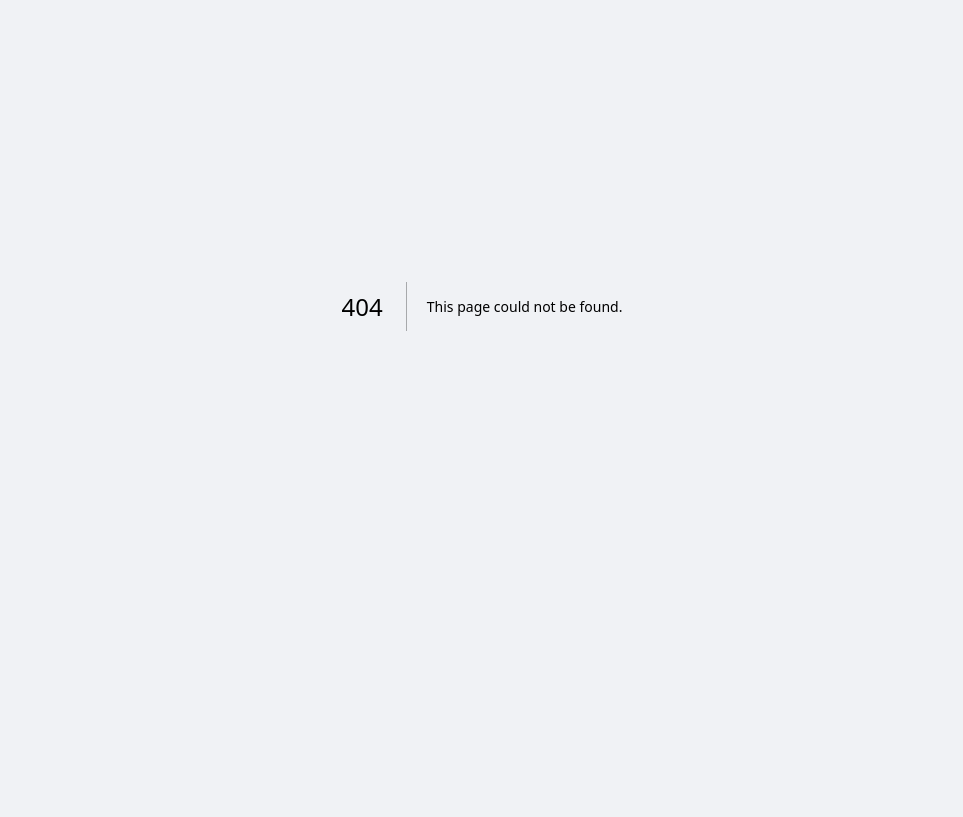
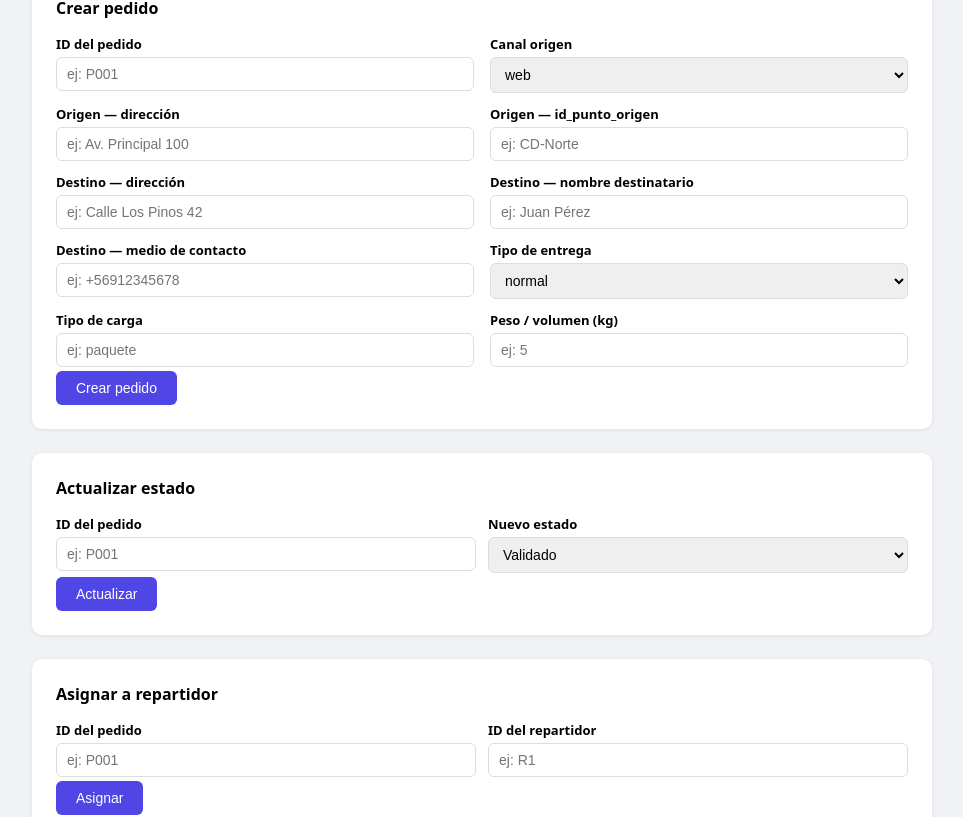
Before and after one commit to Giovvnni/ArquiSW_Entrega1, a Next.js app in the folder frontend/: page /pedidos in a window 1280 px wide. Before the commit this address had no page. Shown: the part 178-995 px from the top of the page, without its empty margins (158-1121 px from the left). Before the commit the page ends 916 px from the top, so only its background shows below. Built offline with nearby package versions, Linux system fonts and the light colour scheme.

Commit message:
feat: add pedidos page with crear, validar and asignar forms

```diff
--- /dev/null
+++ b/frontend/app/pedidos/page.tsx
@@ -0,0 +1,218 @@
+"use client";
+import { useState } from "react";
+import { api, Pedido } from "../../lib/api";
+
+const inp: React.CSSProperties = {
+  display: "block", width: "100%", padding: "8px 10px",
+  border: "1px solid #ddd", borderRadius: 6, fontSize: 14, boxSizing: "border-box",
+};
+const lbl: React.CSSProperties = { display: "block", marginBottom: 4, fontWeight: 600, fontSize: 13 };
+const btn: React.CSSProperties = {
+  padding: "9px 20px", background: "#4f46e5", color: "white",
+  border: "none", borderRadius: 6, cursor: "pointer", fontSize: 14, marginTop: 4,
+};
+const card: React.CSSProperties = {
+  background: "white", borderRadius: 10, padding: 24,
+  boxShadow: "0 1px 4px rgba(0,0,0,.08)", marginBottom: 24,
+};
+const grid2: React.CSSProperties = { display: "grid", gridTemplateColumns: "1fr 1fr", gap: "12px 16px" };
+
+function Result({ data, error }: { data: unknown; error: string }) {
+  if (error) return <p style={{ color: "#dc2626", marginTop: 8, fontSize: 13 }}>{error}</p>;
+  if (!data) return null;
+  return (
+    <pre style={{
+      marginTop: 12, background: "#f8f8f8", padding: 12, borderRadius: 6,
+      fontSize: 12, overflow: "auto", border: "1px solid #eee",
+    }}>
+      {JSON.stringify(data, null, 2)}
+    </pre>
+  );
+}
+
+export default function PedidosPage() {
+  // --- Crear pedido ---
+  const [form, setForm] = useState({
+    id: "", origenDir: "", origenId: "",
+    destinoDir: "", destinoNombre: "", destinoContacto: "",
+    tipo_entrega: "normal", canal_origen: "web", tipo_carga: "", peso_volumen: "",
+  });
+  const [crearRes, setCrearRes] = useState<Pedido | null>(null);
+  const [crearErr, setCrearErr] = useState("");
+
+  const handleCrear = async () => {
+    setCrearErr(""); setCrearRes(null);
+    try {
+      const result = await api.crearPedido({
+        id: form.id,
+        origen: { direccion: form.origenDir, id_punto_origen: form.origenId },
+        destino: { direccion: form.destinoDir, nombre_destinatario: form.destinoNombre, medio_contacto: form.destinoContacto },
+        tipo_entrega: form.tipo_entrega,
+        canal_origen: form.canal_origen,
+        tipo_carga: form.tipo_carga,
+        peso_volumen: Number(form.peso_volumen),
+      });
+      setCrearRes(result);
+    } catch (e) {
+      setCrearErr((e as Error).message);
+    }
+  };
+
+  // --- Actualizar estado ---
+  const [estadoId, setEstadoId] = useState("");
+  const [nuevoEstado, setNuevoEstado] = useState("Validado");
+  const [estadoRes, setEstadoRes] = useState<Pedido | null>(null);
+  const [estadoErr, setEstadoErr] = useState("");
+
+  const handleEstado = async () => {
+    setEstadoErr(""); setEstadoRes(null);
+    try {
+      setEstadoRes(await api.actualizarEstado(estadoId, nuevoEstado));
+    } catch (e) {
+      setEstadoErr((e as Error).message);
+    }
+  };
+
+  // --- Asignar pedido ---
+  const [asignarPedidoId, setAsignarPedidoId] = useState("");
+  const [asignarRepId, setAsignarRepId] = useState("");
+  const [asignarRes, setAsignarRes] = useState<Pedido | null>(null);
+  const [asignarErr, setAsignarErr] = useState("");
+
+  const handleAsignar = async () => {
+    setAsignarErr(""); setAsignarRes(null);
+    try {
+      setAsignarRes(await api.asignarPedido(asignarPedidoId, asignarRepId));
+    } catch (e) {
+      setAsignarErr((e as Error).message);
+    }
+  };
+
+  // --- Consultar pedido ---
+  const [consultarId, setConsultarId] = useState("");
+  const [consultarRes, setConsultarRes] = useState<Pedido | null>(null);
+  const [consultarErr, setConsultarErr] = useState("");
+
+  const handleConsultar = async () => {
+    setConsultarErr(""); setConsultarRes(null);
+    try {
+      setConsultarRes(await api.obtenerPedido(consultarId));
+    } catch (e) {
+      setConsultarErr((e as Error).message);
+    }
+  };
+
+  return (
+    <div>
+      <h1 style={{ margin: "0 0 24px" }}>Pedidos</h1>
+
+      {/* CREAR */}
+      <div style={card}>
+        <h2 style={{ margin: "0 0 16px", fontSize: 16 }}>Crear pedido</h2>
+        <div style={grid2}>
+          <div>
+            <label style={lbl}>ID del pedido</label>
+            <input style={inp} value={form.id} onChange={e => setForm({ ...form, id: e.target.value })} placeholder="ej: P001" />
+          </div>
+          <div>
+            <label style={lbl}>Canal origen</label>
+            <select style={inp} value={form.canal_origen} onChange={e => setForm({ ...form, canal_origen: e.target.value })}>
+              <option value="web">web</option>
+              <option value="mobile">mobile</option>
+              <option value="api">api</option>
+              <option value="telefono">telefono</option>
+            </select>
+          </div>
+          <div>
+            <label style={lbl}>Origen — dirección</label>
+            <input style={inp} value={form.origenDir} onChange={e => setForm({ ...form, origenDir: e.target.value })} placeholder="ej: Av. Principal 100" />
+          </div>
+          <div>
+            <label style={lbl}>Origen — id_punto_origen</label>
+            <input style={inp} value={form.origenId} onChange={e => setForm({ ...form, origenId: e.target.value })} placeholder="ej: CD-Norte" />
+          </div>
+          <div>
+            <label style={lbl}>Destino — dirección</label>
+            <input style={inp} value={form.destinoDir} onChange={e => setForm({ ...form, destinoDir: e.target.value })} placeholder="ej: Calle Los Pinos 42" />
+          </div>
+          <div>
+            <label style={lbl}>Destino — nombre destinatario</label>
+            <input style={inp} value={form.destinoNombre} onChange={e => setForm({ ...form, destinoNombre: e.target.value })} placeholder="ej: Juan Pérez" />
+          </div>
+          <div>
+            <label style={lbl}>Destino — medio de contacto</label>
+            <input style={inp} value={form.destinoContacto} onChange={e => setForm({ ...form, destinoContacto: e.target.value })} placeholder="ej: +56912345678" />
+          </div>
+          <div>
+            <label style={lbl}>Tipo de entrega</label>
+            <select style={inp} value={form.tipo_entrega} onChange={e => setForm({ ...form, tipo_entrega: e.target.value })}>
+              <option value="normal">normal</option>
+              <option value="express">express</option>
+              <option value="programada">programada</option>
+            </select>
+          </div>
+          <div>
+            <label style={lbl}>Tipo de carga</label>
+            <input style={inp} value={form.tipo_carga} onChange={e => setForm({ ...form, tipo_carga: e.target.value })} placeholder="ej: paquete" />
+          </div>
+          <div>
+            <label style={lbl}>Peso / volumen (kg)</label>
+            <input style={inp} type="number" value={form.peso_volumen} onChange={e => setForm({ ...form, peso_volumen: e.target.value })} placeholder="ej: 5" />
+          </div>
+        </div>
+        <button style={btn} onClick={handleCrear}>Crear pedido</button>
+        <Result data={crearRes} error={crearErr} />
+      </div>
+
+      {/* ACTUALIZAR ESTADO */}
+      <div style={card}>
+        <h2 style={{ margin: "0 0 16px", fontSize: 16 }}>Actualizar estado</h2>
+        <div style={{ display: "flex", gap: 12 }}>
+          <div style={{ flex: 1 }}>
+            <label style={lbl}>ID del pedido</label>
+            <input style={inp} value={estadoId} onChange={e => setEstadoId(e.target.value)} placeholder="ej: P001" />
+          </div>
+          <div style={{ flex: 1 }}>
+            <label style={lbl}>Nuevo estado</label>
+            <select style={inp} value={nuevoEstado} onChange={e => setNuevoEstado(e.target.value)}>
+              <option value="Validado">Validado</option>
+              <option value="Cancelado">Cancelado</option>
+            </select>
+          </div>
+        </div>
+        <button style={btn} onClick={handleEstado}>Actualizar</button>
+        <Result data={estadoRes} error={estadoErr} />
+      </div>
+
+      {/* ASIGNAR */}
+      <div style={card}>
+        <h2 style={{ margin: "0 0 16px", fontSize: 16 }}>Asignar a repartidor</h2>
+        <div style={{ display: "flex", gap: 12 }}>
+          <div style={{ flex: 1 }}>
+            <label style={lbl}>ID del pedido</label>
+            <input style={inp} value={asignarPedidoId} onChange={e => setAsignarPedidoId(e.target.value)} placeholder="ej: P001" />
+          </div>
+          <div style={{ flex: 1 }}>
+            <label style={lbl}>ID del repartidor</label>
+            <input style={inp} value={asignarRepId} onChange={e => setAsignarRepId(e.target.value)} placeholder="ej: R1" />
+          </div>
+        </div>
+        <button style={btn} onClick={handleAsignar}>Asignar</button>
+        <Result data={asignarRes} error={asignarErr} />
+      </div>
+
+      {/* CONSULTAR */}
+      <div style={card}>
+        <h2 style={{ margin: "0 0 16px", fontSize: 16 }}>Consultar pedido</h2>
+        <div style={{ display: "flex", gap: 12, alignItems: "flex-end" }}>
+          <div style={{ flex: 1 }}>
+            <label style={lbl}>ID del pedido</label>
+            <input style={inp} value={consultarId} onChange={e => setConsultarId(e.target.value)} placeholder="ej: P001" />
+          </div>
+          <button style={btn} onClick={handleConsultar}>Consultar</button>
+        </div>
+        <Result data={consultarRes} error={consultarErr} />
+      </div>
+    </div>
+  );
+}
```
